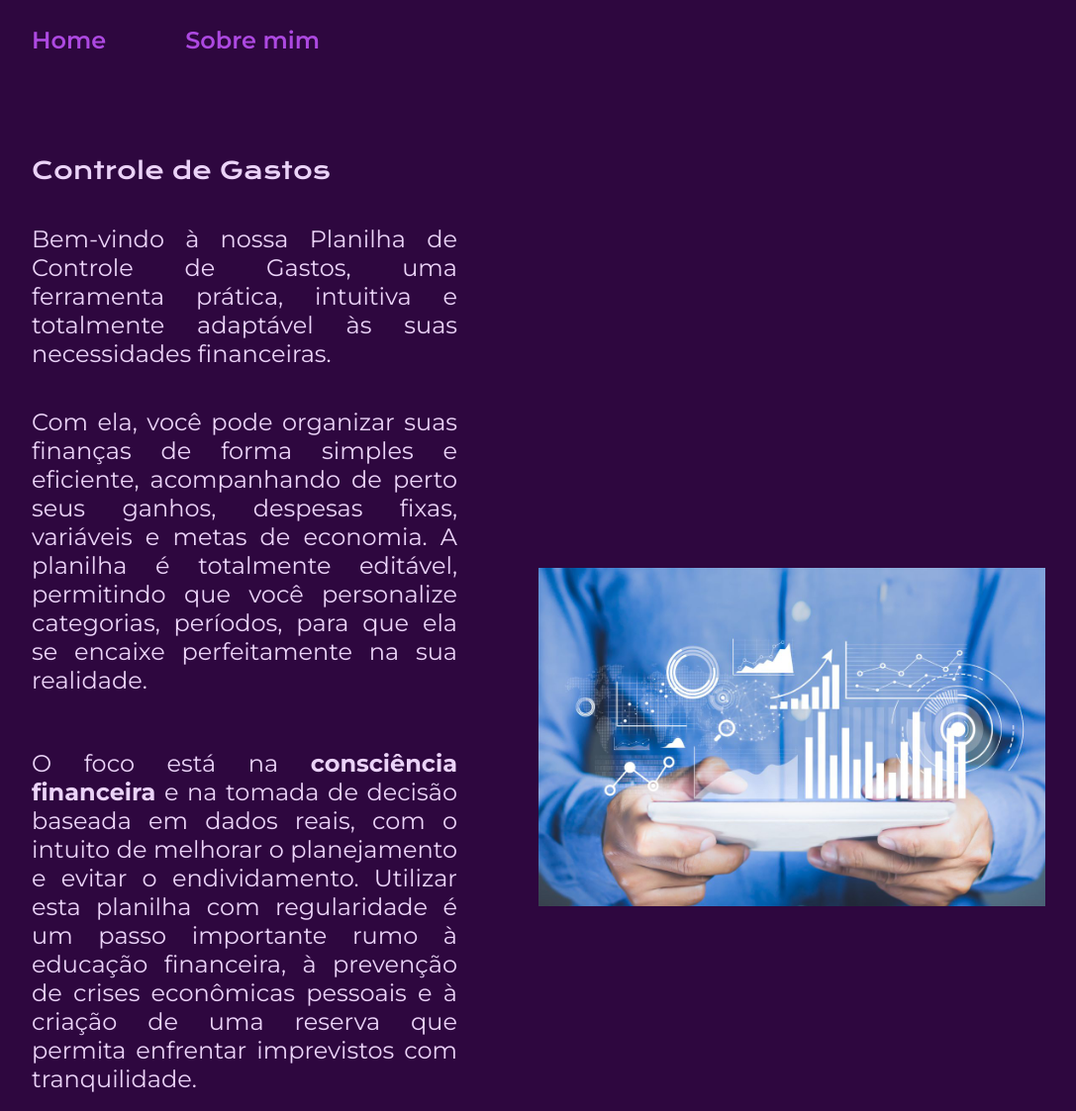
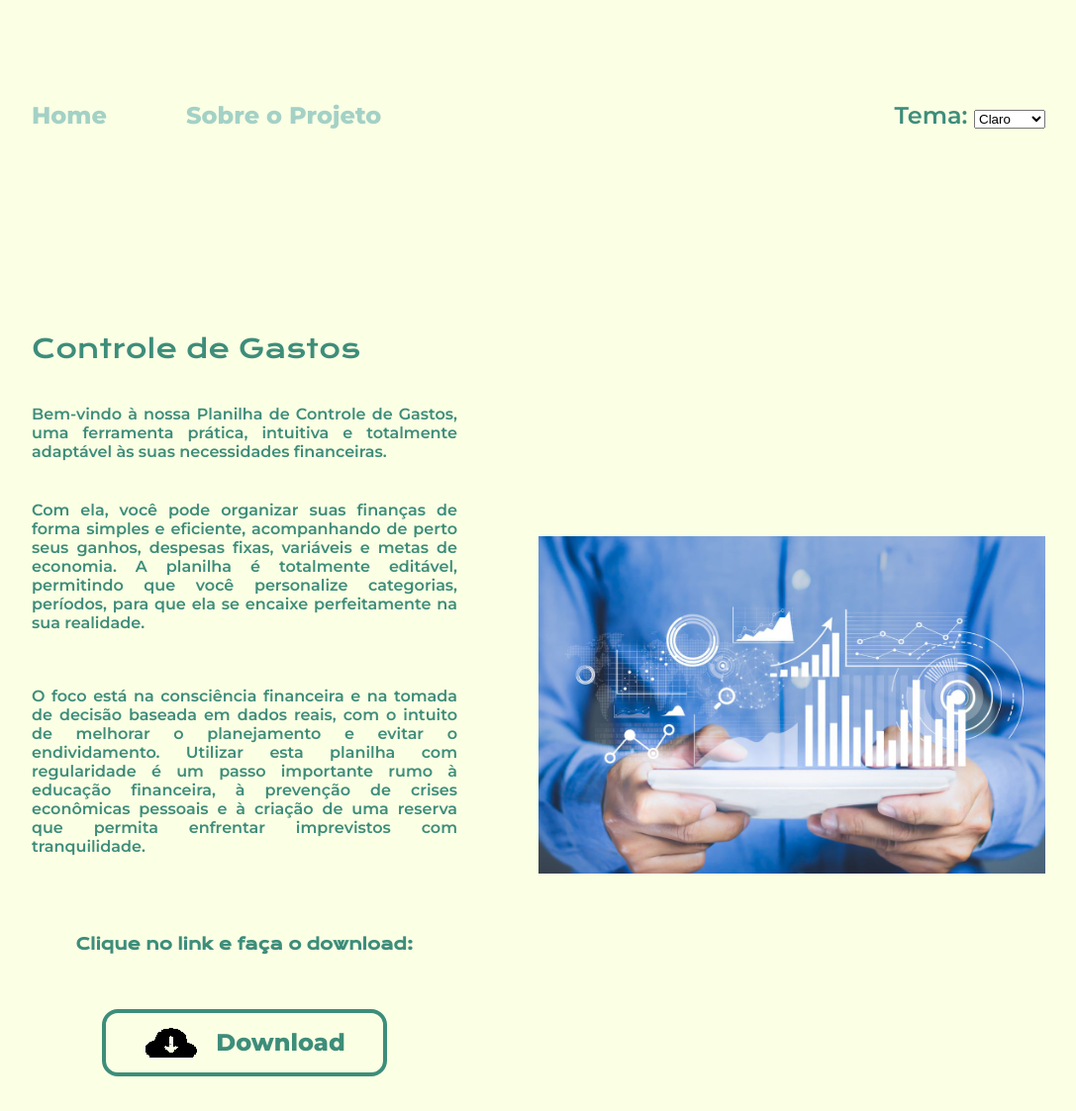
Before and after one commit to Andre-Ziviani/Projeto-com-j, a plain HTML site: page index.html in a window 1280 px wide. Shown: the top 1123 px of the page at 99% size, without its empty margins (96-1183 px from the left). Drawn offline with nearby package versions, Linux system fonts and the light colour scheme.

Commit message:
funão tema

```diff
--- a/about.html
+++ b/about.html
@@ -6,18 +6,26 @@
     <meta name="viewport" content="width=device-width, initial-scale=1.0">
     <title>Sobre mim</title>
     <link rel="stylesheet" href="./styles/style.css">
+    <script src="script.js"></script>
 </head>
 
 <body>
     <header class="cabecalho">
         <nave class="cabecalho__menu">
             <a class="cabecalho__menu__link" href="index.html">Home</a>
-            <a class="cabecalho__menu__link" href="about.html">Sobre mim</a>
+            <a class="cabecalho__menu__link" href="about.html">Sobre o Projeto</a>
         </nave>
+        <div class="theme-selector">
+            <label for="theme">Tema:</label>
+            <select id="theme" onchange="changeTheme()">
+            <option value="claro">Claro</option>
+            <option value="escuro">Escuro</option>
+            </select>
+        </div>
     </header>
     <main class="apresentacao">
         <section class="apresentacao__conteudo">
-            <h1 class="apresentacao__conteudo__titulo">Sobre mim</h1>
+            <h1 class="apresentacao__conteudo__titulo">Sobre o Projeto</h1>
             <p class="apresentacao__conteudo__desenvolvimento">O presente projeto foi desenvolvido pelos alunos da
                 Faculdade Multivix como parte das atividades da <strong class="destaque">Prática de Extensão Interdisciplinar (PEI)</strong>, que tem como
                 objetivo promover a integração entre teoria e prática, fortalecendo a formação acadêmica e contribuindo
--- a/index.html
+++ b/index.html
@@ -7,14 +7,22 @@
     <meta name="viewport" content="width=device-width, initial-scale=1.0">
     <title>Controle de Gastos</title>
     <link rel="stylesheet" href="./styles/style.css">
+    <script src="script.js"></script>
 </head>
-
 <body>
     <header class="cabecalho">
         <nave class="cabecalho__menu">
             <a class="cabecalho__menu__link" href="index.html">Home</a>
-            <a class="cabecalho__menu__link" href="about.html">Sobre mim</a>
+            <a class="cabecalho__menu__link" href="about.html">Sobre o Projeto </a>
         </nave>
+        <div class="theme-selector">
+            <label for="theme">Tema:</label>
+            <select id="theme" onchange="changeTheme()">
+            <option value="claro">Claro</option>
+            <option value="escuro">Escuro</option>
+            <option value="colorido">Colorido</option>
+            </select>
+        </div>
     </header>
     <main class="apresentacao">
         <section class="apresentacao__conteudo">
@@ -26,8 +34,8 @@
                 simples e eficiente, acompanhando de perto seus ganhos, despesas fixas, variáveis e metas de economia. A
                 planilha é totalmente editável, permitindo que você personalize categorias, períodos, para que ela se
                 encaixe perfeitamente na sua realidade.</p>
-            <p class="apresentacao__conteudo__Conclusao"> O foco está na <strong class="destaque_dois">consciência
-                    financeira</strong> e na tomada de decisão baseada em dados reais, com o
+            <p class="apresentacao__conteudo__Conclusao"> O foco está na consciência
+                    financeira e na tomada de decisão baseada em dados reais, com o
                 intuito de melhorar o planejamento e evitar o endividamento.
                 Utilizar esta planilha com regularidade é um passo
                 importante rumo à educação financeira, à prevenção de
--- /dev/null
+++ b/script.js
@@ -0,0 +1,17 @@
+function changeTheme() {
+      const theme = document.getElementById('theme').value;
+
+      if (theme === 'claro') {
+        document.documentElement.style.setProperty('--cor-fundo', '#FBFFE4');
+        document.documentElement.style.setProperty('--cor-texto', '#3D8D7A');
+        document.documentElement.style.setProperty('--cor-destaque', '#B3D8A8');
+        document.documentElement.style.setProperty('--cor-nave', '#A3D1C6');
+      }
+
+      if (theme === 'escuro') {
+        document.documentElement.style.setProperty('--cor-fundo', '#2E073F');
+        document.documentElement.style.setProperty('--cor-texto', '#EBD3F8');
+        document.documentElement.style.setProperty('--cor-destaque', '#7A1CAC');
+        document.documentElement.style.setProperty('--cor-nave', '#AD49E1');
+      }
+    }
--- a/styles/style.css
+++ b/styles/style.css
@@ -1,10 +1,10 @@
 @import url('https://fonts.googleapis.com/css2?family=Krona+One&family=Montserrat:ital,wght@0,100..900;1,100..900&display=swap');
 
 :root {
-    --cor-fundo: #2E073F;
-    --cor-texto: #EBD3F8;
-    --cor-destaque: #7A1CAC;
-    --cor-nave: #AD49E1;
+    --cor-fundo: #FBFFE4;
+    --cor-texto: #3D8D7A;
+    --cor-destaque: #B3D8A8;
+    --cor-nave: #A3D1C6;
 
     --fonte-titulo: "Krona One", sans-serif;
     --fonte-texto: "Montserrat", sans-serif;
@@ -23,18 +23,26 @@ body {
 }
 
 .cabecalho {
-    padding: 2% 0% 0% 10%
+    padding: 2% 0% 0% 10%;
+    font-family:var(--fonte-texto);
+    display: flex;
+    gap: 80px;
+    font-size: 24px;
+    justify-content: space-between;
+    font-weight: 600;
+    padding: 8% 10%;
 }
 
 .cabecalho__menu {
     display: flex;
     gap: 80px;
+
 }
 
 .cabecalho__menu__link {
     font-family: var(--fonte-texto);
     font-size: 24px;
-    font-weight: 600;
+    font-weight: 800;
     color : var(--cor-nave);
     text-decoration: none;
 }
@@ -59,27 +67,30 @@ body {
     gap:40px
 }
 .apresentacao__conteudo__titulo {
-    font-size: 2.rem;
+    font-size: 1.65rem;
     font-family: var(--fonte-titulo);
     font-weight: 400
 
 }
 .apresentacao__conteudo__intro {
-    font-size: 1.5rem;
+    font-size: 1.rem;
     font-family: var(--fonte-texto);
     text-align: justify;
+    font-weight: 600;
 
 }
 .apresentacao__conteudo__desenvolvimento {
-    font-size: 1.5rem;
+    font-size: 1.rem;
     font-family: var(--fonte-texto);
     text-align: justify;
+    font-weight: 600;
 }
 .apresentacao__conteudo__Conclusao {
-    font-size: 1.5rem;
+    font-size: 1.rem;
     padding: 15px 0;
     font-family: var(--fonte-texto);
     text-align: justify;
+    font-weight: 600;
 }
 .apresentacao__links {
     display: flex;
@@ -90,8 +101,8 @@ body {
 }
 .apresentacao__links__subtitulo {
     font-family: var(--fonte-titulo);
-    font-size: 1.25rem;
-    font-weight: 200;
+    font-size: 1rem;
+    font-weight: 600;
     padding: 24px 0;
 
 }
```
